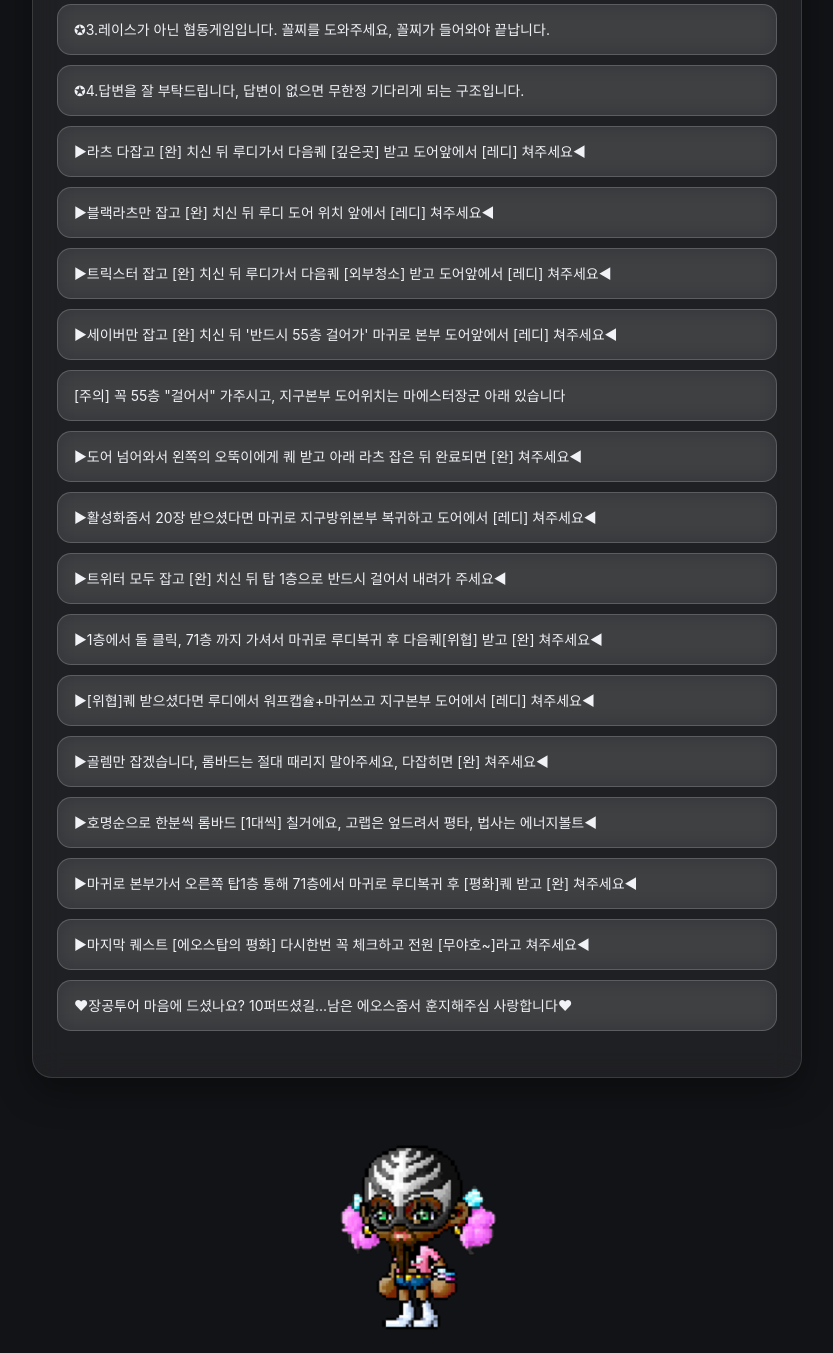
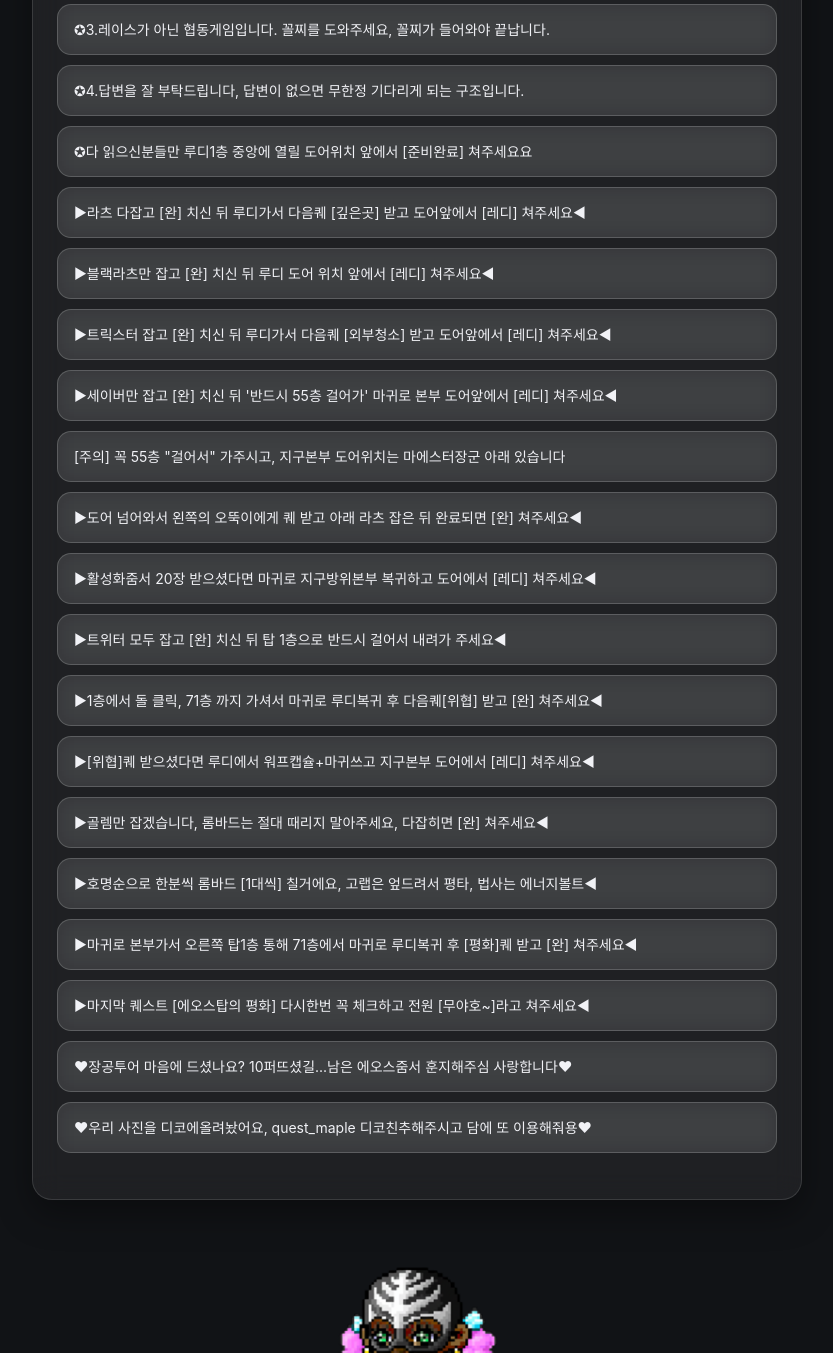
Before and after one commit to joeykoreawy/ludicopy, a plain HTML site: page index.html in a window 1280 px wide. Shown: the part 560-1913 px from the top of the page, without its empty margins (223-1056 px from the left). Drawn offline with Linux system fonts and the light colour scheme.

Commit message:
Update index.html

```diff
--- a/index.html
+++ b/index.html
@@ -40,6 +40,9 @@
       </li>
       <li class="phrase-item">
         ✪4.답변을 잘 부탁드립니다, 답변이 없으면 무한정 기다리게 되는 구조입니다.
+      </li>
+            <li class="phrase-item">
+        ✪다 읽으신분들만 루디1층 중앙에 열릴 도어위치 앞에서 [준비완료] 쳐주세요요
       </li>
       <li class="phrase-item">
         ▶라츠 다잡고 [완] 치신 뒤 루디가서 다음퀘 [깊은곳] 받고 도어앞에서 [레디] 쳐주세요◀
@@ -92,6 +95,9 @@
       <li class="phrase-item">
         ♥장공투어 마음에 드셨나요? 10퍼뜨셨길...남은 에오스줌서 훈지해주심 사랑합니다♥
       </li>
+            <li class="phrase-item">
+        ♥우리 사진을 디코에올려놨어요, quest_maple 디코친추해주시고 담에 또 이용해줘용♥
+      </li>
     </ul>
   </ul>
 
```
